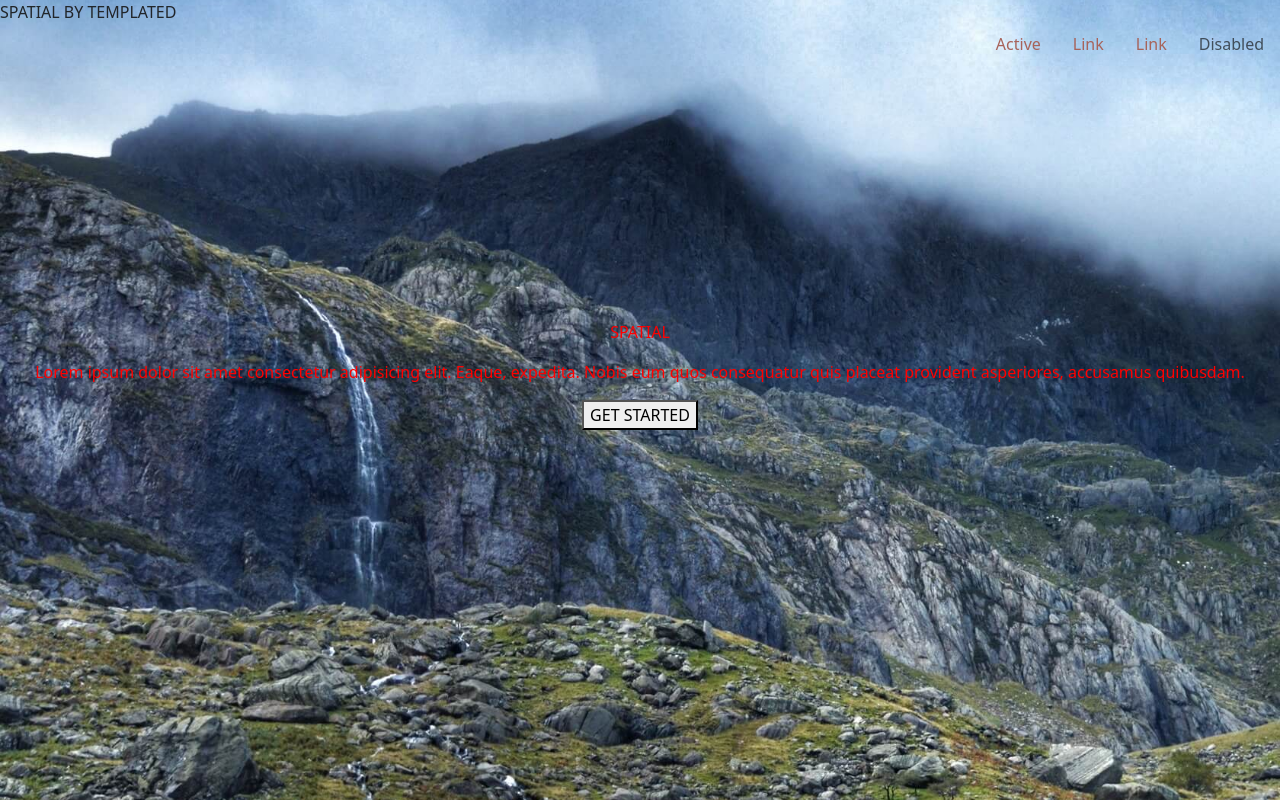
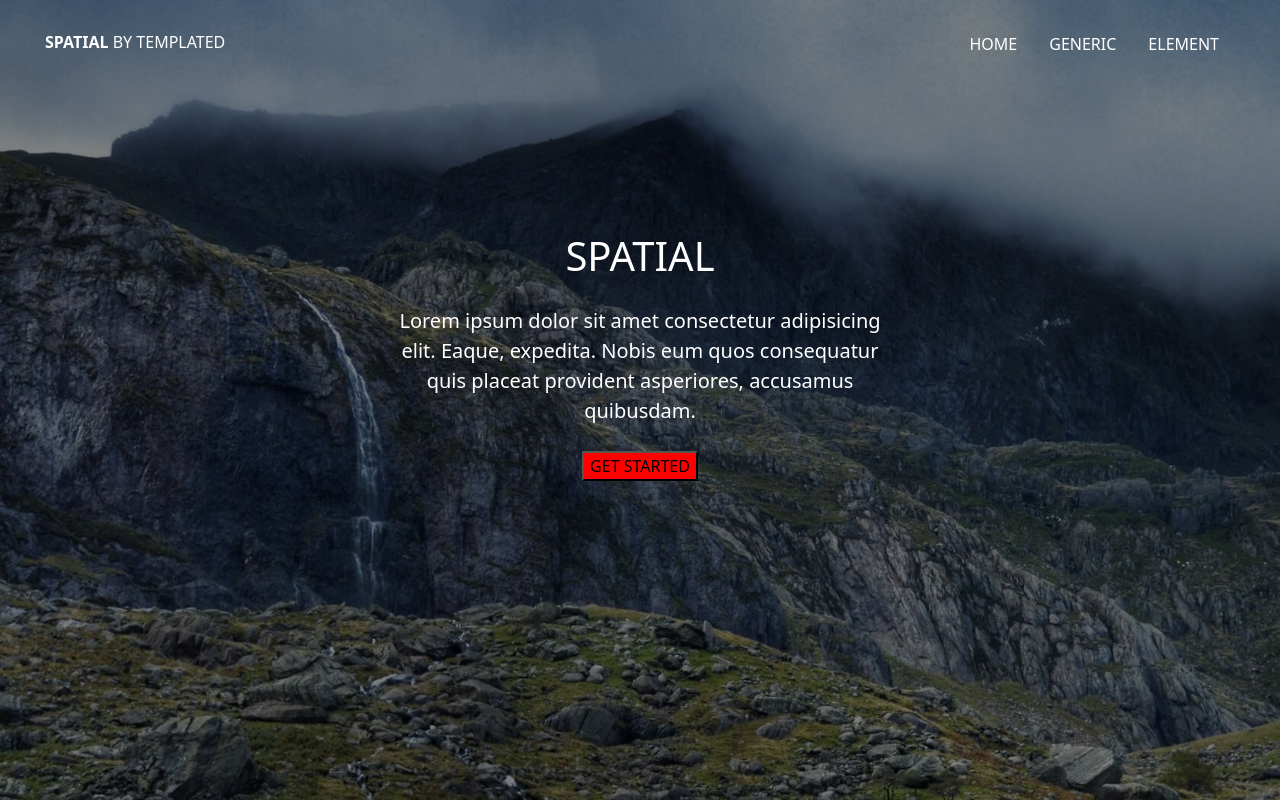
Before and after one commit to KadirDolek/Spatial-KD, a website: page index.html in a window 1280 px wide. Drawn offline with nearby package versions, Linux system fonts and the light colour scheme.

Commit message:
travail sur Header

```diff
--- a/index.html
+++ b/index.html
@@ -3,31 +3,28 @@
 <head>
     <meta charset="UTF-8">
     <meta name="viewport" content="width=device-width, initial-scale=1.0">
-    <title>Document</title>
+    <title>SPATIAL</title>
     <link rel="stylesheet" href="./public/styles/style.css">
 </head>
 <body>
   <nav>
-    <span class="spaNav">SPATIAL BY TEMPLATED</span>
+    <span class="spaNav"><strong>SPATIAL</strong> BY TEMPLATED</span>
     <ul class="nav justify-content-end">
       <li class="nav-item">
-        <a class="nav-link active" aria-current="page" href="#">Active</a>
+        <a class="nav-link active" aria-current="page" href="#">HOME</a>
       </li>
       <li class="nav-item">
-        <a class="nav-link" href="#">Link</a>
+        <a class="nav-link" href="#">GENERIC</a>
       </li>
       <li class="nav-item">
-        <a class="nav-link" href="#">Link</a>
-      </li>
-      <li class="nav-item">
-        <a class="nav-link disabled" aria-disabled="true">Disabled</a>
+        <a class="nav-link" href="#">ELEMENT</a>
       </li>
     </ul>
   </nav>
     <header>
       <div class="divHeader">
-        <p>SPATIAL</p>
-        <p>Lorem ipsum dolor sit amet consectetur adipisicing elit. Eaque, expedita. Nobis eum quos consequatur quis placeat provident asperiores, accusamus quibusdam.</p>
+        <h1> SPATIAL </h1>
+        <p class="text-center fs-5">Lorem ipsum dolor sit amet consectetur adipisicing elit. Eaque, expedita. Nobis eum quos consequatur quis placeat provident asperiores, accusamus quibusdam.</p>
         <button>GET STARTED</button>
       </div>
     </header>
--- a/src/sass/main.sass
+++ b/src/sass/main.sass
@@ -6,17 +6,7 @@
 @use './partials/_mixins' as *
 
 @use '../../node_modules/bootstrap/scss/bootstrap.scss' with (
-    $primary: $primar
+    $secondary: $primar
+
 )
-
-body
-    background: url('../../public/assets/img/banner.jpg')
-    @include bg-size
-
-header
-    .divHeader
-        @include flex-center
-        margin-top: 20%
-        color: red
-.spaNav
-    color: white
+@use './partials/_style'
--- a/src/sass/partials/_mixins.sass
+++ b/src/sass/partials/_mixins.sass
@@ -8,3 +8,7 @@
     background-size: cover
     background-position: 10% 5%
     height: 100vh
+
+
+@mixin bouton
+    background-color: red
--- /dev/null
+++ b/src/sass/partials/_style.sass
@@ -0,0 +1,46 @@
+@use './_mixins' as *
+body
+    background: url('../../public/assets/img/banner.jpg')
+    @include bg-size
+    background-position: fixed
+    &::before
+        content: ''
+        position: absolute
+        top: 0
+        left: 0
+        width: 100%
+        height: 100%
+        background-color: rgba(0, 0, 0, 0.5)
+        z-index: -1
+
+header
+    .divHeader
+        @include flex-center
+        margin-top: 15%
+        color: red
+        padding-left: 30%
+        padding-right: 30%
+        h1
+            color: white
+            font-size: 40px
+            margin-bottom: 5%
+        p
+            color: white
+            margin-bottom: 5%
+        button
+            @include bouton
+
+
+.spaNav
+    color: white
+    font-weight: 400
+    position: absolute
+    transform: translateX(45px) translateY(30px)
+
+ul
+    position: relative
+    transform: translateX(-45px) translateY(24px)
+
+.nav-link
+    color: white;
+    text-decoration: none;
```
Also changed, not shown: public/styles/style.css, src/sass/partials/_variables.sass (line endings or trailing spaces), 1 other file.
